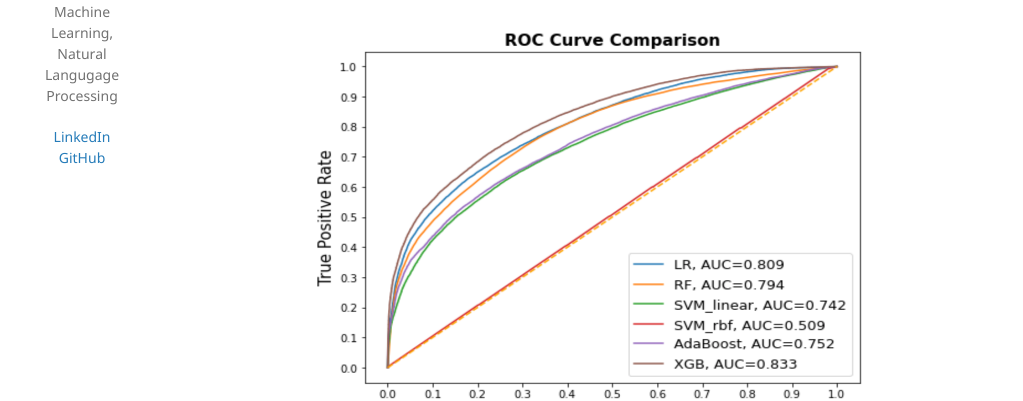
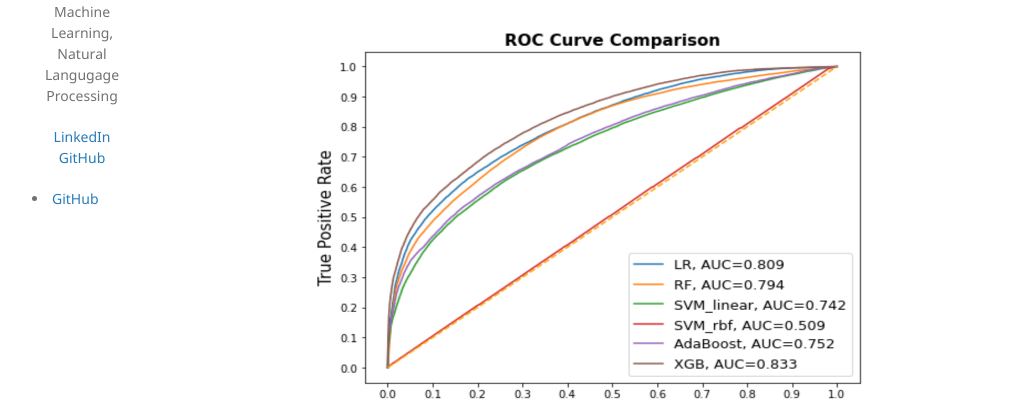
Before and after one commit to ThanhNguyen93/ThanhNguyen93.github.io, a Jekyll site: the page built from index.md, in a window 1280 px wide. Shown: the part 290-691 px from the top of the page, without its empty margins (128-1151 px from the left). Built offline with Jekyll 4.4.1, drawn with Linux system fonts in a browser that asks for light colours; our own code applies the rules of GitHub Pages for plain Markdown files.

Commit message:
Update _config.yml

```diff
--- a/_config.yml
+++ b/_config.yml
@@ -10,7 +10,10 @@ description:
   <p align="center">
   <a href="https://www.linkedin.com/in/thanhnguyen5493/">LinkedIn</a>
   <a href="https://github.com/ThanhNguyen93">GitHub</a>
-  </p>
+
+   </p>
+  <li><a href="https://github.com/ThanhNguyen93" rel="nofollow noopener noreferrer"><i class="fab fa-fw fa-github" aria-hidden="true"></i> GitHub</a></li>
+
 
 
 
```
